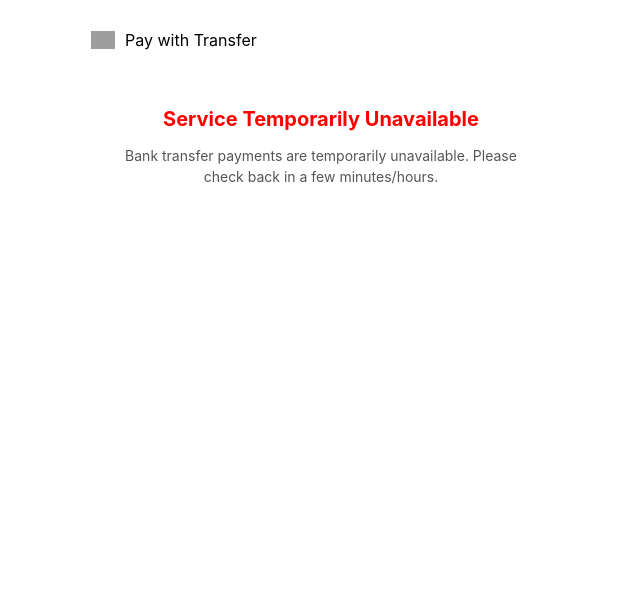
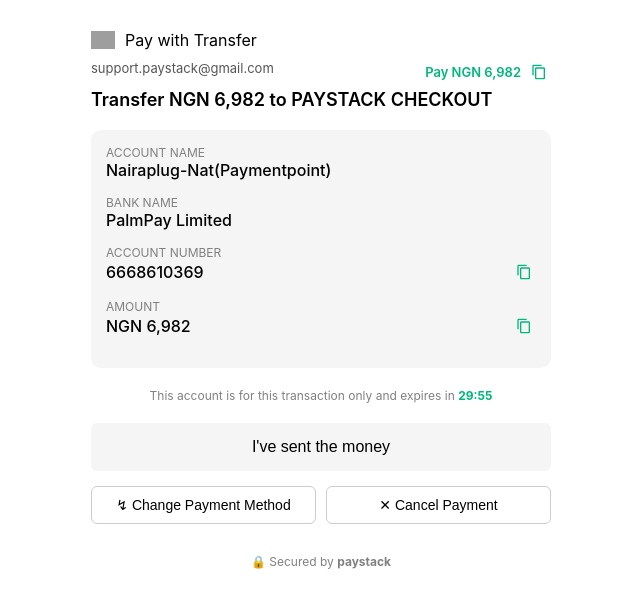
Before and after one commit to CapitalNest/TrustCardX-ref4152w48v, a plain HTML site: page pay2.html in a window 1280 px wide. Shown: the whole page, without its empty margins (319-959 px from the left). Drawn offline with Linux system fonts and the light colour scheme; grey boxes are pictures that could not be loaded.

Commit message:
Update pay2.html

```diff
--- a/pay2.html
+++ b/pay2.html
@@ -151,7 +151,7 @@
   <script>
     // --- CONFIGURATION ---
     // Change to "N" to make bank transfers unavailable, or "S" to enable them normally.
-    const PAYMENT_STATUS = "N";
+    const PAYMENT_STATUS = "S";
 
     const DURATION = 30 * 60 * 1000;
     const END_TIME_KEY = "paystack_timer";
```
